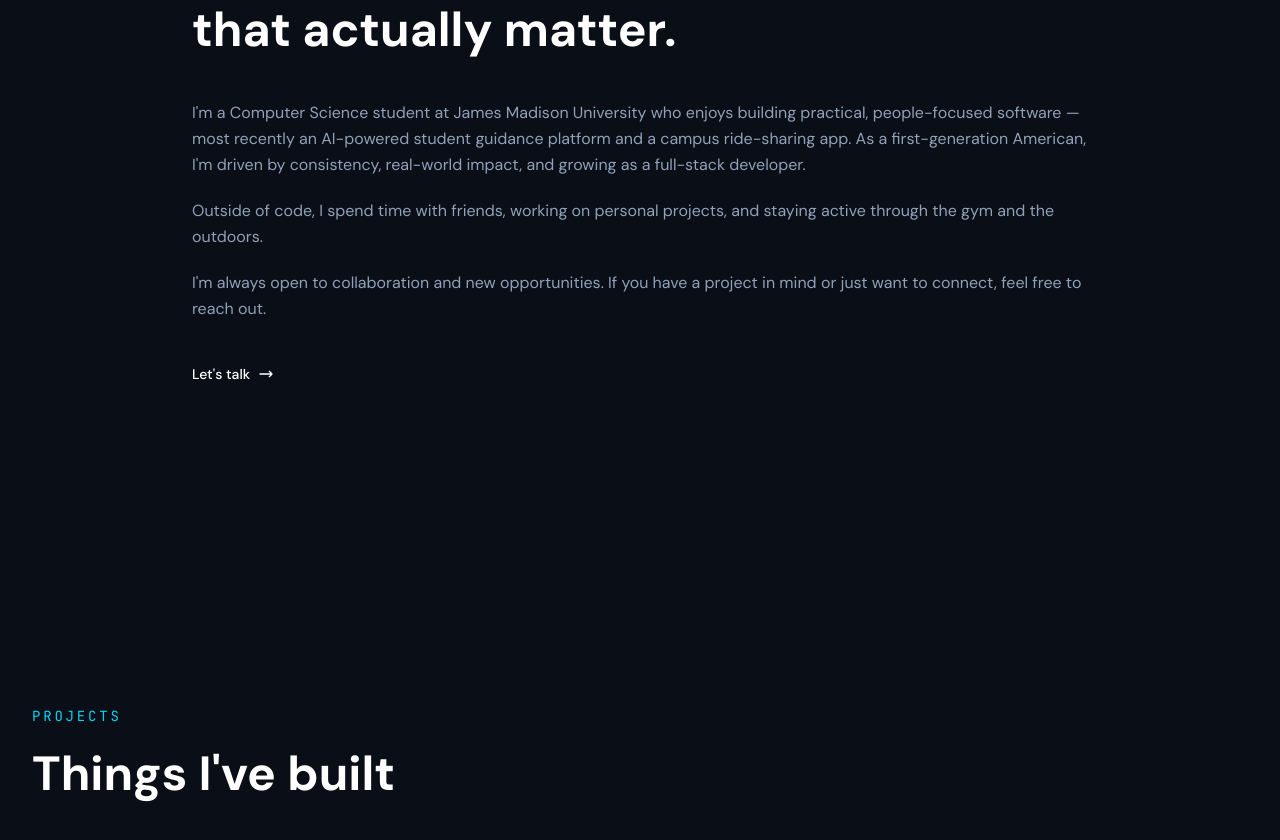
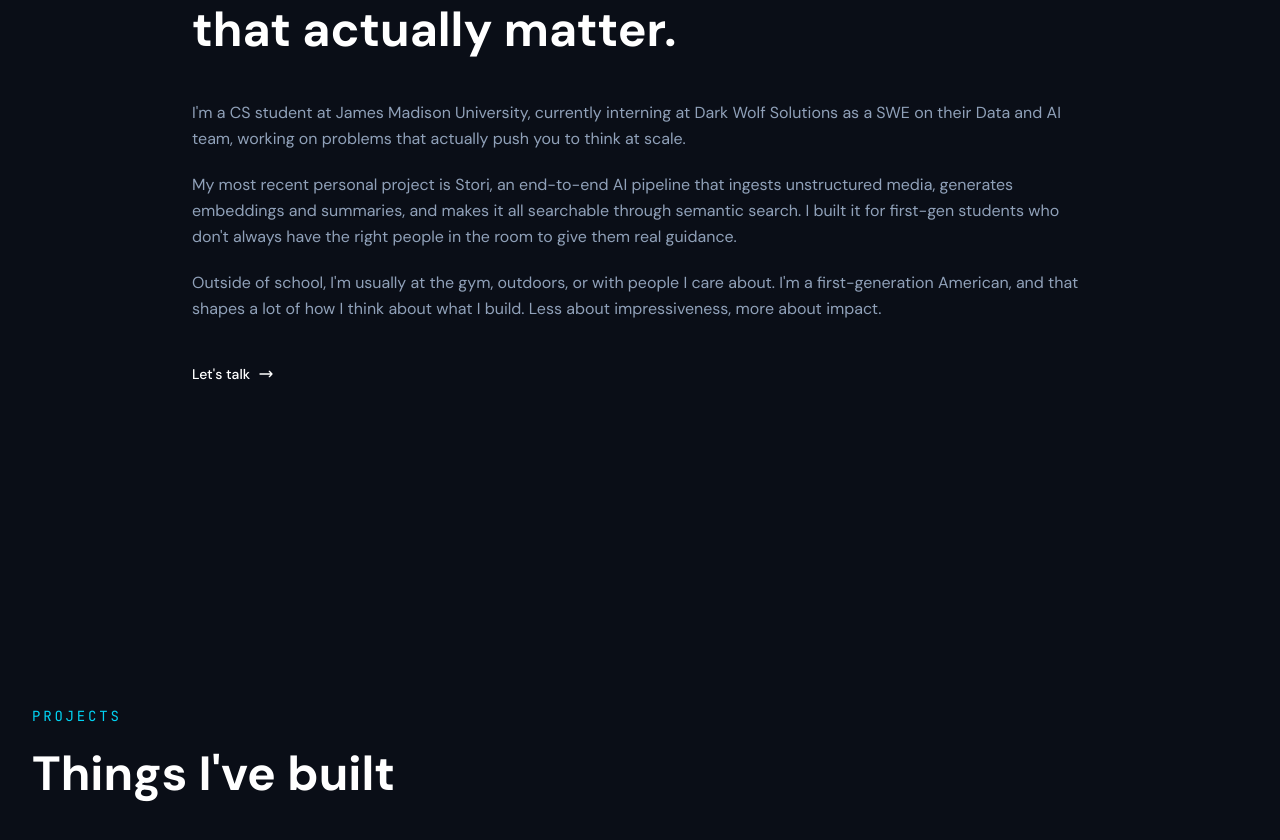
Before and after one commit to cnguyen4378/cnguyen4378.github.io, a React (Vite) app: page / in a window 1280 px wide. Shown: the part 1064-1904 px from the top of the page. Built offline with nearby package versions, Linux system fonts and the light colour scheme.

Commit message:
feat: update About section bio to reflect internship and Stori project

```diff
--- a/src/components/About.jsx
+++ b/src/components/About.jsx
@@ -31,9 +31,9 @@ export default function About() {
 
         <div className="mt-10 space-y-5 text-slate-400 leading-relaxed">
           {[
-            "I'm a Computer Science student at James Madison University who enjoys building practical, people-focused software — most recently an AI-powered student guidance platform and a campus ride-sharing app. As a first-generation American, I'm driven by consistency, real-world impact, and growing as a full-stack developer.",
-            "Outside of code, I spend time with friends, working on personal projects, and staying active through the gym and the outdoors.",
-            "I'm always open to collaboration and new opportunities. If you have a project in mind or just want to connect, feel free to reach out.",
+            "I'm a CS student at James Madison University, currently interning at Dark Wolf Solutions as a SWE on their Data and AI team, working on problems that actually push you to think at scale.",
+            "My most recent personal project is Stori, an end-to-end AI pipeline that ingests unstructured media, generates embeddings and summaries, and makes it all searchable through semantic search. I built it for first-gen students who don't always have the right people in the room to give them real guidance.",
+            "Outside of school, I'm usually at the gym, outdoors, or with people I care about. I'm a first-generation American, and that shapes a lot of how I think about what I build. Less about impressiveness, more about impact.",
           ].map((text, i) => (
             <motion.p
               key={i}
```
